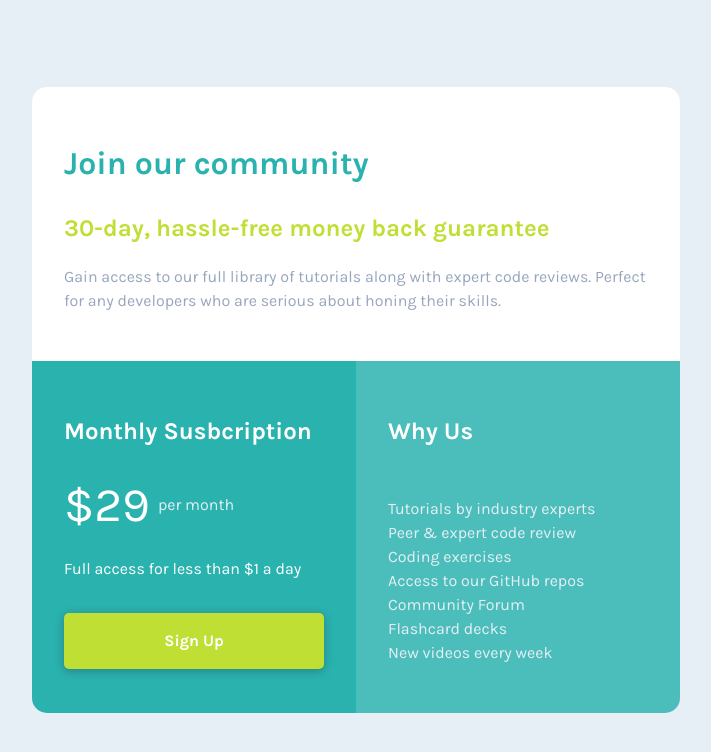
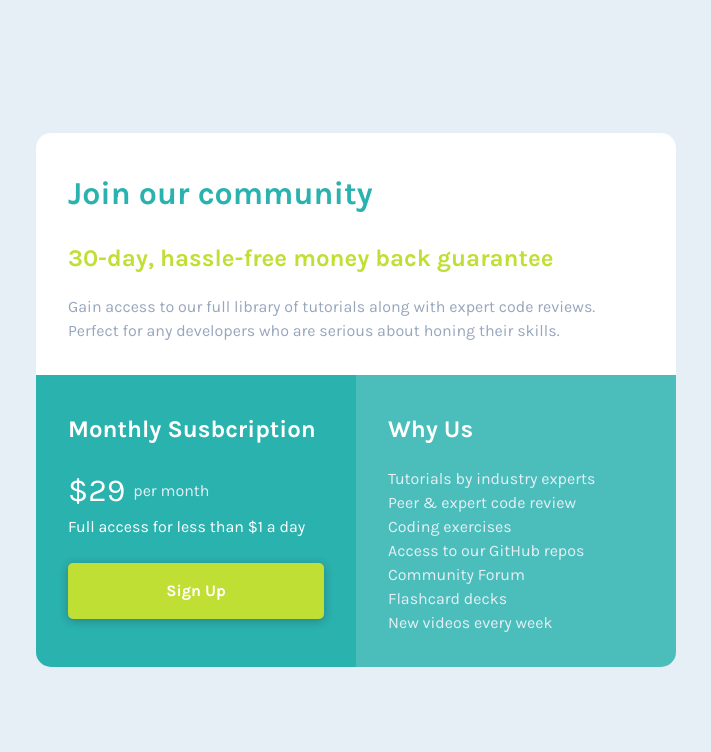
Before and after one commit to marek4882/Frontend-Mentor, a plain HTML site: page Single price grid component/index.html in a window 1280 px wide. Shown: the whole page, without its empty margins (284-995 px from the left). Drawn offline with Linux system fonts and the light colour scheme.

Commit message:
fixing layout style

```diff
--- a/Single price grid component/css/style.css
+++ b/Single price grid component/css/style.css
@@ -20,10 +20,10 @@ main {
   border-radius: 15px;
   overflow: hidden;
   margin: 3rem 1rem;
-  max-width: 40.5rem;
+  max-width: 40rem;
 }
 section {
-  padding: 2rem;
+  padding: 1rem 2rem;
 }
 h1,
 h2 {
@@ -41,28 +41,32 @@ h2 {
 }
 .library-description {
   color: hsl(218, 22%, 67%);
-  margin-top: 0;
 }
 
 .monthly-subscription-section {
   background-color: hsl(179, 62%, 43%);
 }
+
 .subscription-price {
   display: flex;
   justify-items: center;
   align-items: center;
   gap: 0.5rem;
+  margin: 0;
   color: hsl(204, 43%, 93%);
+}
+.subscription-description {
+  margin: 0 0 1.5rem;
 }
 .price-amount {
   color: white;
   font-weight: 400;
-  font-size: 3rem;
+  font-size: 2rem;
 }
 .signup-btn {
   display: block;
   cursor: pointer;
-  margin-top: 2rem;
+  margin: 1rem 0;
   padding: 1rem;
   text-align: center;
   text-decoration: none;
@@ -77,7 +81,6 @@ h2 {
   background-color: hsl(179, 47%, 52%);
 }
 .education-list {
-  margin-top: 3rem;
   padding: 0;
   color: hsl(204, 43%, 93%);
   font-weight: 400;
```
